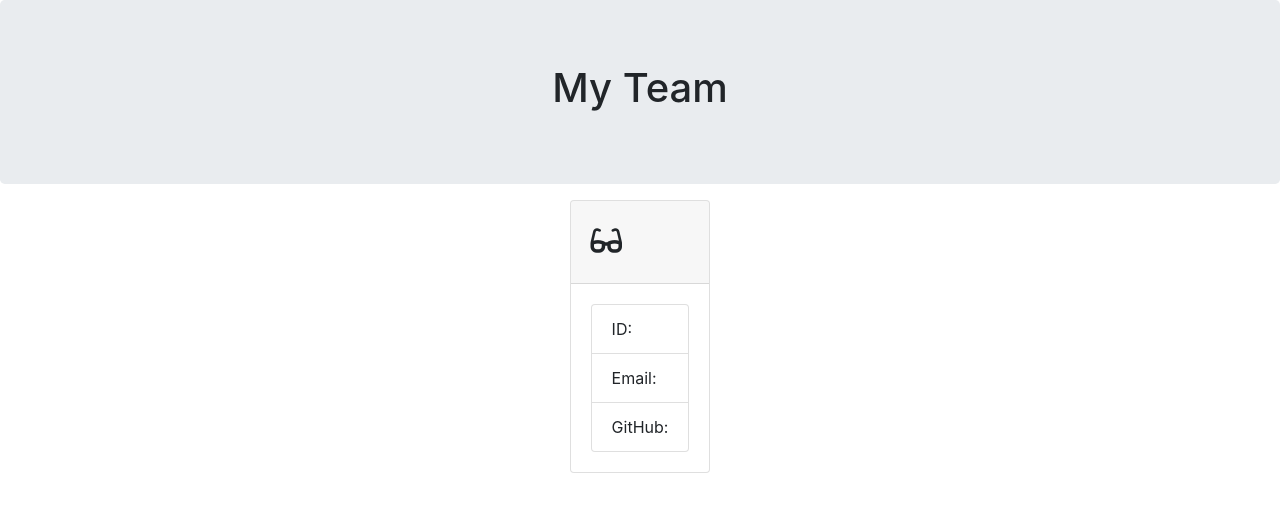
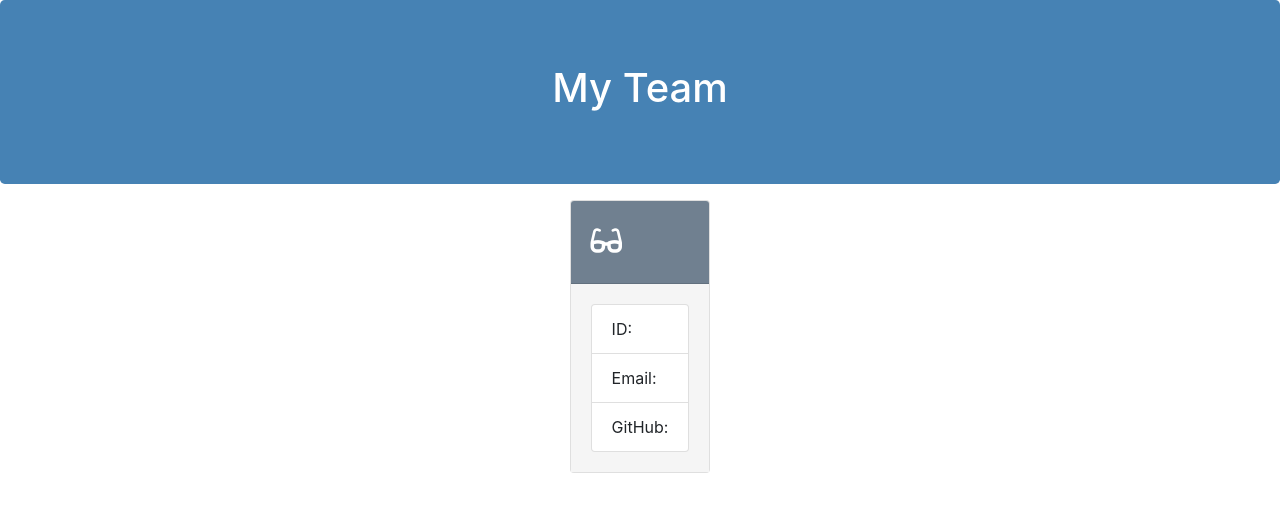
Before and after one commit to ebsizzlin/teamGenerator, a plain HTML site: page Develop/output/team.html in a window 1280 px wide. Drawn offline with nearby package versions, Linux system fonts and the light colour scheme.

Commit message:
new css coloring

```diff
--- a/Develop/output/style.css
+++ b/Develop/output/style.css
@@ -0,0 +1,19 @@
+.jumbotron {
+  background-color: steelblue;
+}
+
+.card-header {
+  background-color: slategray;
+}
+
+.card-body {
+  background-color: whitesmoke;
+}
+
+h1 {
+  color: white;
+}
+
+.fa-glasses {
+  color: white;
+}
```
Also changed, not shown: Develop/output/team.html (+0 -1 lines).
